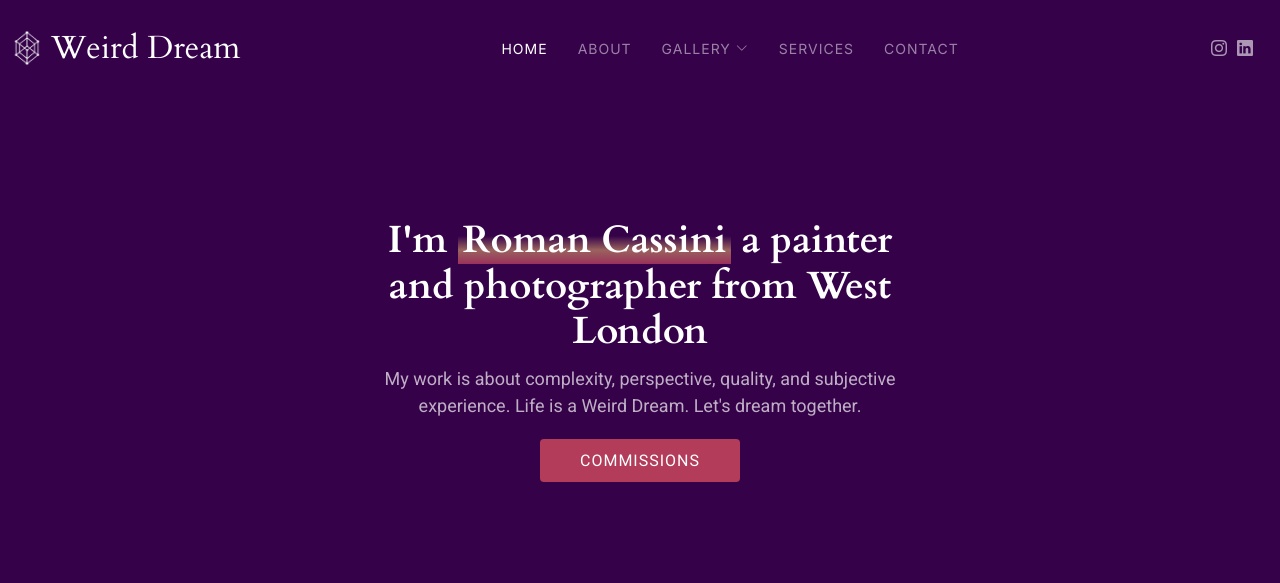
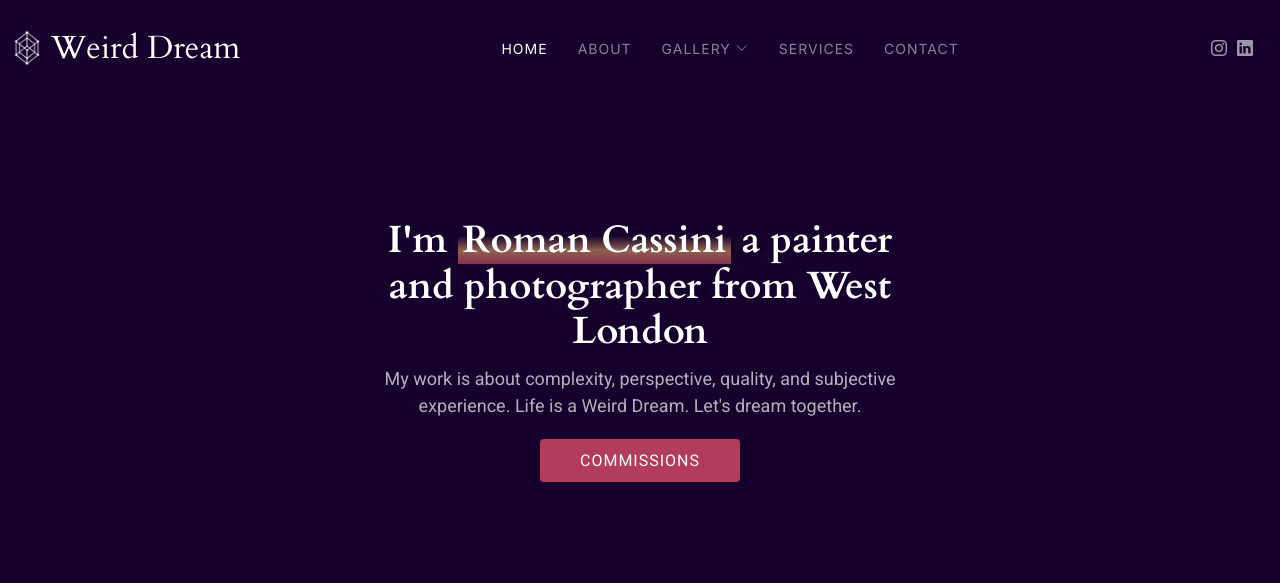
Before and after one commit to romancassini/weird-dream-landing, a website: page public/index.html in a window 1280 px wide. Shown: the top 583 px of the page. Drawn offline with Linux system fonts and the light colour scheme.

Commit message:
Update main.css

```diff
--- a/public/assets/css/main.css
+++ b/public/assets/css/main.css
@@ -19,7 +19,7 @@
   --nav-font: "Inter", sans-serif;
 
   /* Global Colors */
-  --background-color: #35024A;
+  --background-color: #16012D;
   --default-color: #fafafa;
   --heading-color: #ffffff;
   --accent-color: #27a776;
@@ -40,11 +40,11 @@
 
 /* Color Presets */
 .light-background {
-  --background-color: #35024A;
+  --background-color: #16012D;
   --surface-color: #343434;
 }
 .dark-background {
-  --background-color: #35024A;
+  --background-color: #16012D;
   --default-color: #ffffff;
   --heading-color: #ffffff;
   --surface-color: #252525;
```
